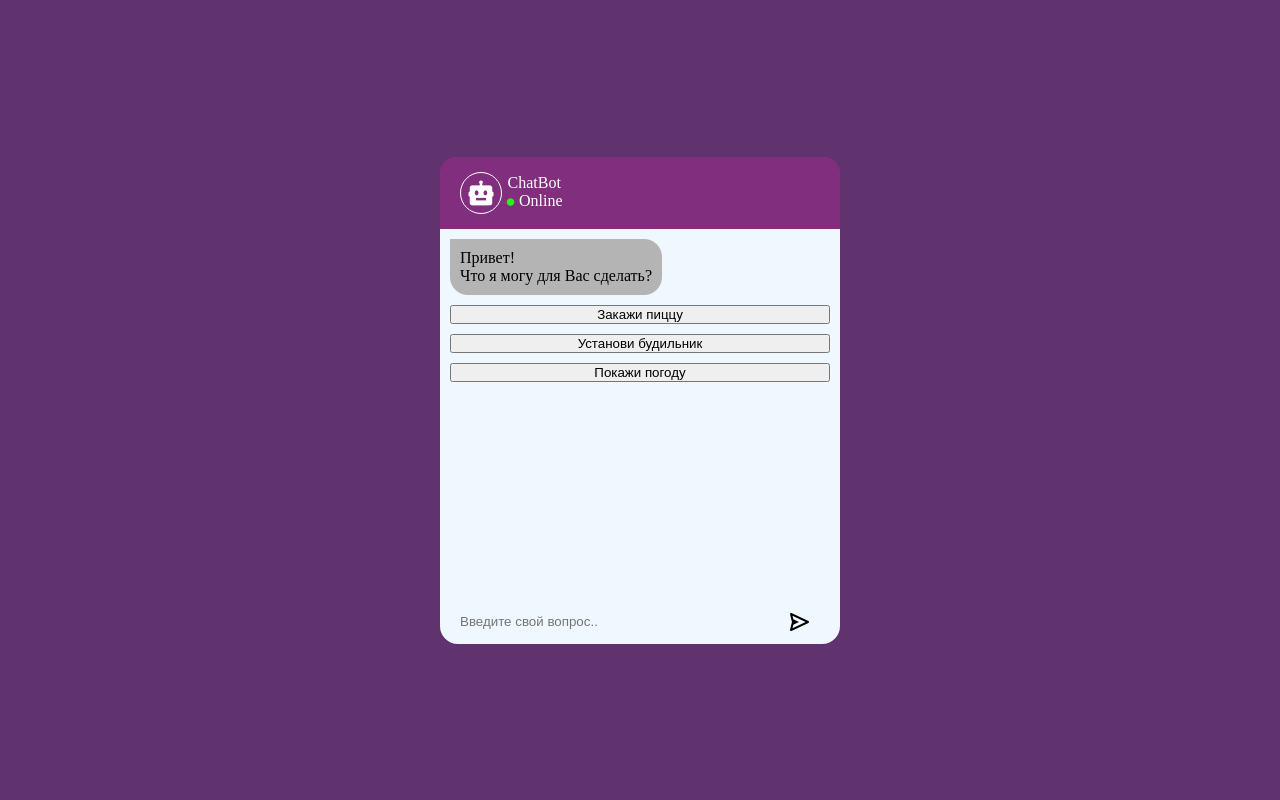
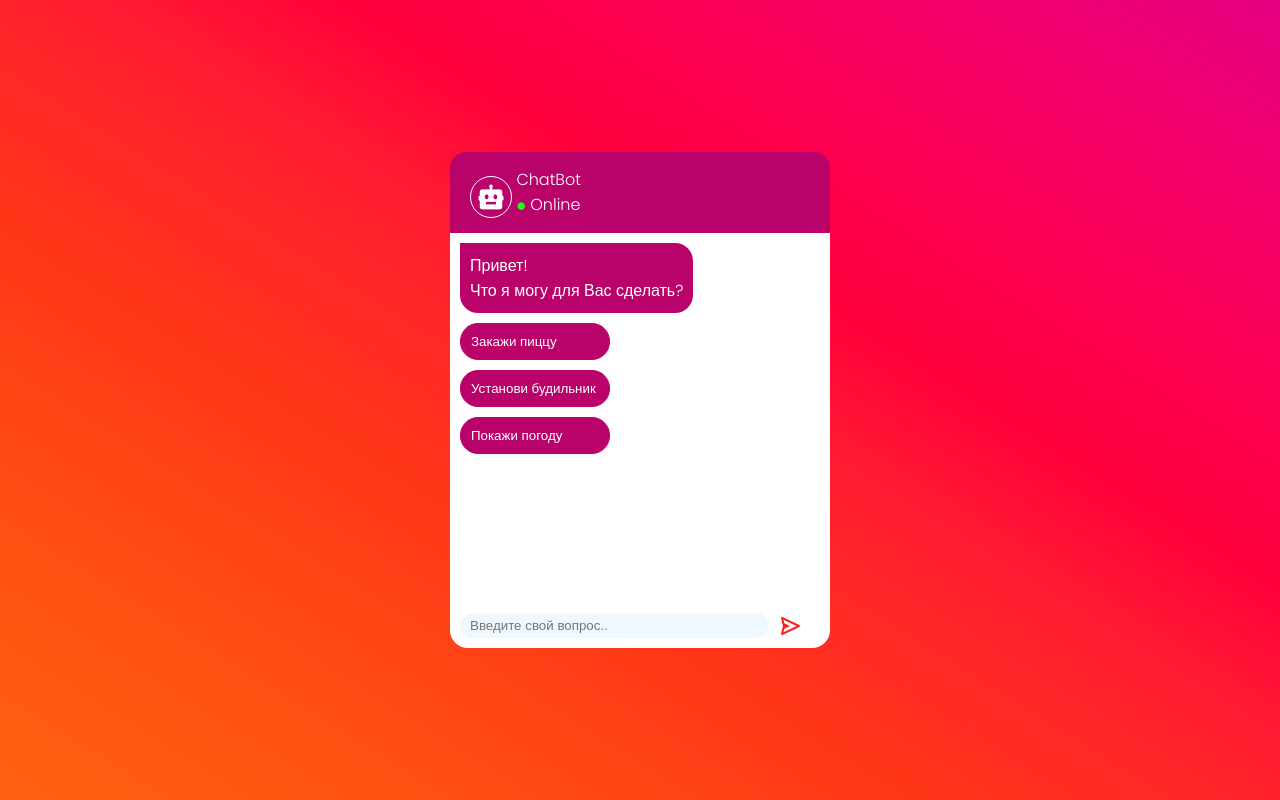
Before and after one commit to evgeniy-popov-jsx/Chatbot_test, a plain HTML site: page index.html in a window 1280 px wide. Drawn offline with nearby package versions, Linux system fonts and the light colour scheme.

Commit message:
Покрасил

```diff
--- a/index.html
+++ b/index.html
@@ -6,6 +6,9 @@
     <meta name="viewport" content="width=device-width, initial-scale=1.0">
     <meta name="viewport" content="width=device-width, initial-scale=1, maximum-scale=1, minimum-scale=1, user-scalable=no">
     <link href='https://unpkg.com/boxicons@2.1.4/css/boxicons.min.css' rel='stylesheet'>
+    <link rel="preconnect" href="https://fonts.googleapis.com">
+    <link rel="preconnect" href="https://fonts.gstatic.com" crossorigin>
+    <link href="https://fonts.googleapis.com/css2?family=Poppins:wght@300&display=swap" rel="stylesheet">
     <link rel="stylesheet" href="./styles/index.css">
     <script src="./script/chat-bot.js" defer></script>
 
@@ -29,15 +32,15 @@
                 </div>
                 <div class="chatbot__messages-container msg">
                     <div class="msg-bot">Привет!<br>Что я могу для Вас сделать?</div>
-                    <button class="pizza">Закажи пиццу</button>
-                    <button class="alarm">Установи будильник</button>
-                    <button class="weather">Покажи погоду</button>
+                    <button class="pizza btn">Закажи пиццу</button>
+                    <button class="alarm btn">Установи будильник</button>
+                    <button class="weather btn">Покажи погоду</button>
                 </div>
                 <div class="chatbot__input">
                     <form>
                         <input type="text" placeholder="Введите свой вопрос..">
                         <button class="send">
-                            <svg xmlns="http://www.w3.org/2000/svg" width="24" height="24" viewBox="0 0 24 24" style="fill: rgba(0, 0, 0, 1);"><path d="m21.426 11.095-17-8A.999.999 0 0 0 3.03 4.242L4.969 12 3.03 19.758a.998.998 0 0 0 1.396 1.147l17-8a1 1 0 0 0 0-1.81zM5.481 18.197l.839-3.357L12 12 6.32 9.16l-.839-3.357L18.651 12l-13.17 6.197z"></path></svg>
+                            <svg xmlns="http://www.w3.org/2000/svg" width="24" height="24" viewBox="0 0 24 24" style="fill: #ff1e1c;"><path d="m21.426 11.095-17-8A.999.999 0 0 0 3.03 4.242L4.969 12 3.03 19.758a.998.998 0 0 0 1.396 1.147l17-8a1 1 0 0 0 0-1.81zM5.481 18.197l.839-3.357L12 12 6.32 9.16l-.839-3.357L18.651 12l-13.17 6.197z"></path></svg>
                         </button>
                     </form>
                 </div>
--- a/script/chat-bot.js
+++ b/script/chat-bot.js
@@ -63,6 +63,11 @@ function sendMessage (evt) {
     let newMsg = document.createElement('div');
     let input = document.querySelector('input');
     newMsg.classList.add('msg-client');
+
+    if(!input.value){
+        return false;
+    }
+
     newMsg.textContent = `${input.value}`;
     container.appendChild(newMsg);
     scrollToBottom();
--- a/styles/index.css
+++ b/styles/index.css
@@ -2,8 +2,16 @@
     margin: 0;
     padding: 0;
 }
+:root {
+    --color-one: #b9036a;
+    --color-two: #ff1e1c;
+    --color-three: #ff6110;
+    --color-text: #ffffff;
+}
+
 body {
-    background-color: rgb(97, 51, 110);
+    background-image: linear-gradient(to left bottom, #e60081, #f00072, #f80061, #fd004f, #ff003c, #ff1a32, #ff2926, #ff3618, #ff4315, #ff4e13, #ff5811, #ff6110);
+    font-family: 'Poppins', sans-serif;
 }
 button {
     margin: 0;
@@ -22,7 +30,7 @@ button {
 .profile {
     display: inline-block;
     border-radius: 50%;
-    border: 1px solid #ffffff;
+    border: 1px solid var(--color-text);
 }
 .profile i {
     font-size: 30px;
@@ -38,12 +46,13 @@ button {
     text-align: center;
 }
 .chatbot__container {
-    background-color: aliceblue;
+    background-color: var(--color-text);
     border-radius: 20px 20px 18px 18px;
+    margin: 10px;
 }
 .chatbot__header {
-    color: #ffffff;
-    background-color: rgb(128, 46, 125);
+    color: var(--color-text);
+    background-color: var(--color-one);
     border-radius: 16px 16px 0 0;
     padding: 15px 20px;
 
@@ -65,10 +74,10 @@ button {
 }
 
 .msg-bot {
-    background-color: rgb(181, 180, 180);
+    background-color: var(--color-one);
     max-width: fit-content;
     border-radius: 0 18px 18px 18px;
-    color: black;
+    color: var(--color-text);
     padding: 10px;
     margin-bottom: 10px;
 }
@@ -77,8 +86,8 @@ button {
     flex-direction: column;
 }
 .msg-client {
-    background-color: rgb(137, 42, 116);
-    color: black;
+    background-color: var(--color-three);
+    color: var(--color-text);
     padding: 10px;
     border-radius: 18px 18px 0 18px;
     max-width: max-content;
@@ -86,8 +95,20 @@ button {
     margin-left: auto;
     margin-right: 0;
 }
-button {
+.btn {
+    background-color: var(--color-one);
+    border: 1px solid  var(--color-one);
+    width: 150px;
+    border-radius: 18px 18px 18px 18px;
+    color: var(--color-text);
+    text-align: start;
+    padding: 10px;
     margin-bottom: 10px;
+    cursor: pointer;
+    transition: 0.5s ease;
+}
+.btn:hover {
+    background-color: var(--color-three);
 }
 
 .chatbot__input form {
@@ -98,25 +119,19 @@ button {
 input {
     width: 80%;
     border: none;
+    border-radius: 12px;
     background-color:  aliceblue;
     padding: 5px 10px;
     margin-right: 10px;
 }
 .send {
-    width: 30px;
-    height: 30px;
-    margin-bottom: -18px;
-    border-radius: 50%;
-    background-color: aliceblue;
+    background-color: var(--color-text);
+    margin-bottom: -3px;
     border: none;
     font-weight: 600;
     cursor: pointer;
-    position: relative;
   }
 
 .send i {
-    position: absolute;
-    left: 0;
-    top: 0;
     font-size: 24px;
 }
```
